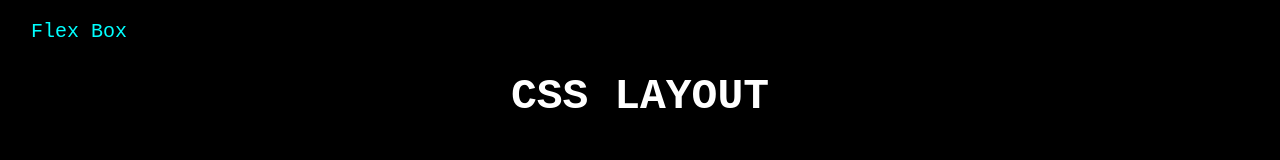
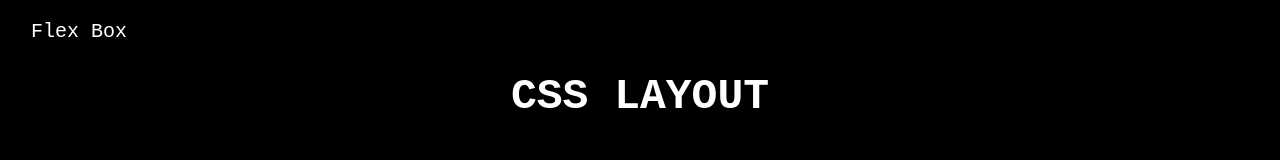
Before and after one commit to targeeseneh/Layout, a plain HTML site: page index.html in a window 1280 px wide. In both pictures the pointer is over the link "Flex Box". Shown: the top 160 px of the page. Drawn offline with Linux system fonts and the light colour scheme.

Commit message:
Update index.html

```diff
--- a/index.html
+++ b/index.html
@@ -30,6 +30,10 @@
 			font-size: 20px;
 			text-decoration: none;
 			font-family: monospace;
+		}
+
+		.header a:hover{
+			color: white;
 		}
 
 		p{
```
